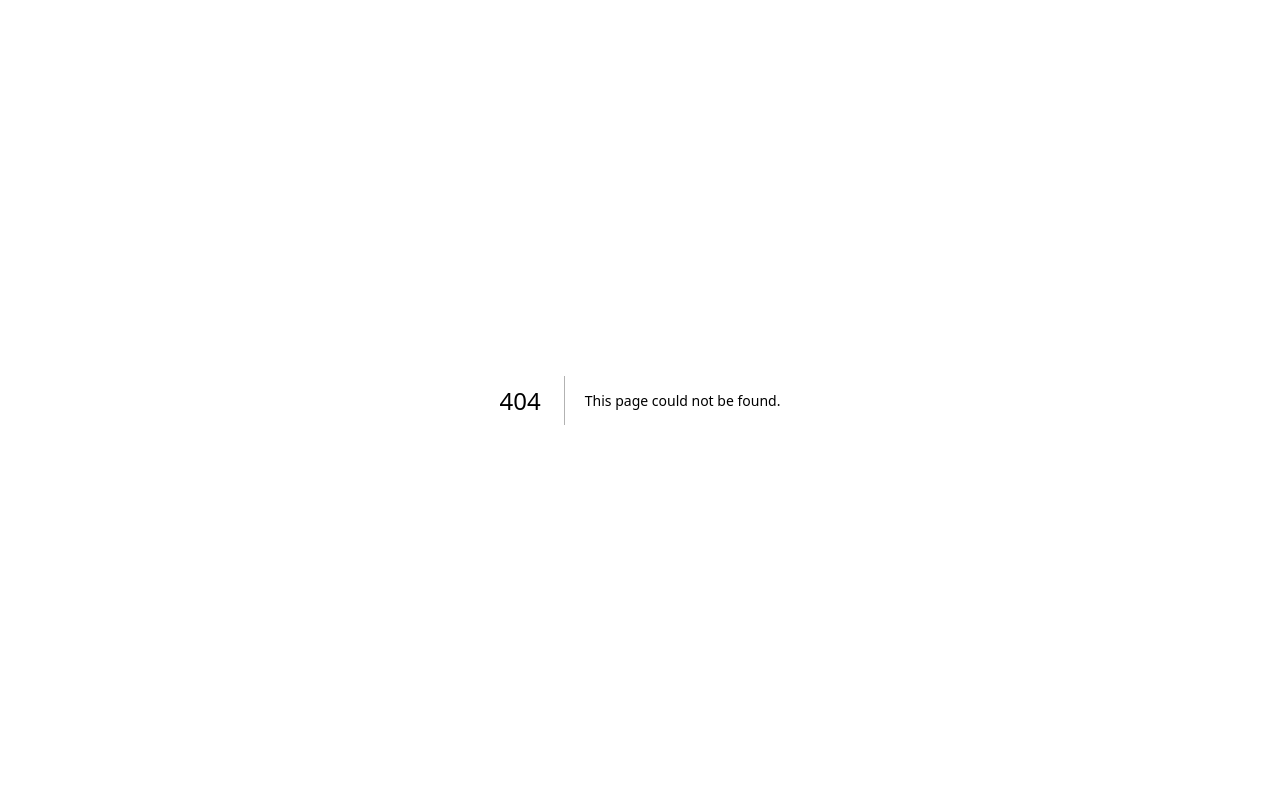
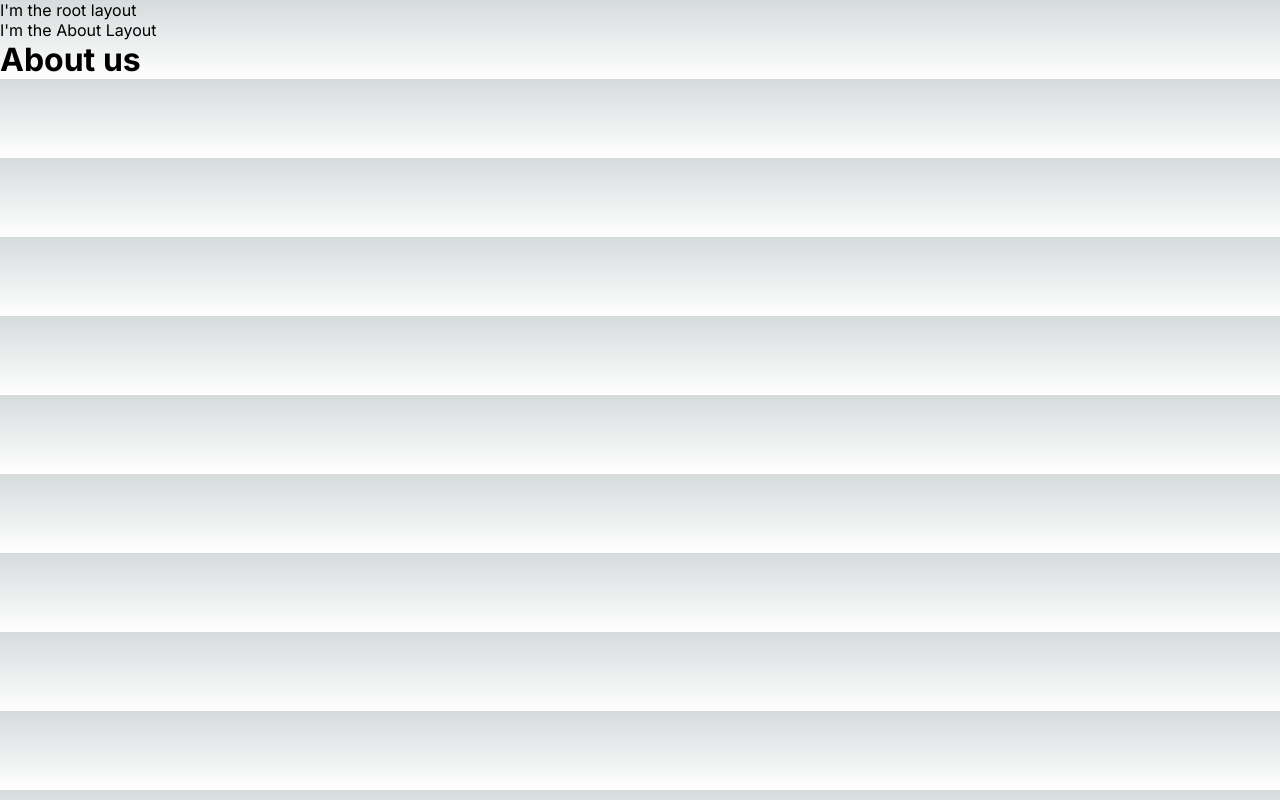
Before and after one commit to vicdupre/react-avance-mars-2024, a Next.js app: page /about in a window 1280 px wide. Before the commit this address had no page. Built offline with nearby package versions, Linux system fonts and the light colour scheme.

Commit message:
async component

```diff
--- /dev/null
+++ b/src/app/about/layout.tsx
@@ -0,0 +1,12 @@
+import { ReactNode } from "react";
+
+const AboutLayout = ({ children }: Readonly<{ children: ReactNode }>) => {
+  return (
+    <>
+      <p>I'm the About Layout</p>
+      {children}
+    </>
+  );
+};
+
+export default AboutLayout;
--- /dev/null
+++ b/src/app/about/page.tsx
@@ -0,0 +1,5 @@
+const About = () => {
+  return <h1>About us</h1>;
+};
+
+export default About;
--- a/src/app/layout.tsx
+++ b/src/app/layout.tsx
@@ -16,7 +16,10 @@ export default function RootLayout({
 }>) {
   return (
     <html lang="en">
-      <body className={inter.className}>{children}</body>
+      <body className={inter.className}>
+        <p> I'm the root layout</p>
+        {children}
+      </body>
     </html>
   );
 }
```
Also changed, not shown: src/app/articles/[id]/page.tsx (added, +11 -0 lines), src/app/articles/page.tsx (added, +26 -0 lines), src/lib/types.ts (added, +14 -0 lines).
